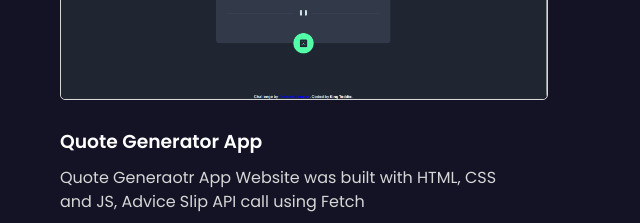
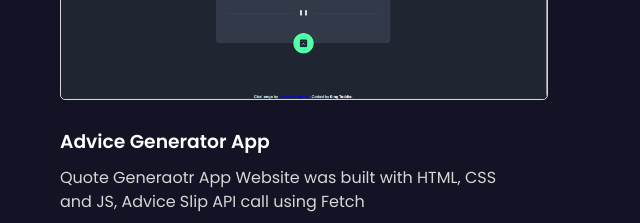
Before and after one commit to OdiriTeddie/portfolio, a website built with Vite: page index.html in a window 1280 px wide. Shown: the part 2460-2683 px from the top of the page, 612-1252 px from the left. Built offline with nearby package versions, Linux system fonts and the light colour scheme.

Commit message:
fix: fixed advice project titel

```diff
--- a/index.html
+++ b/index.html
@@ -162,7 +162,7 @@
                   </div>
 
                   <div class="work__box-details flex">
-                    <h3>Quote Generator App</h3>
+                    <h3>Advice Generator App</h3>
                     <p>Quote Generaotr App Website was built with HTML, CSS and JS, Advice Slip API call using Fetch</p>
                     <a href="https://advice-generator-six-navy.vercel.app/" class="work__demo btn flex" target="_blank">Demo<i class="fas fa-sign-in-alt"></i></a>
                   </div>
```
